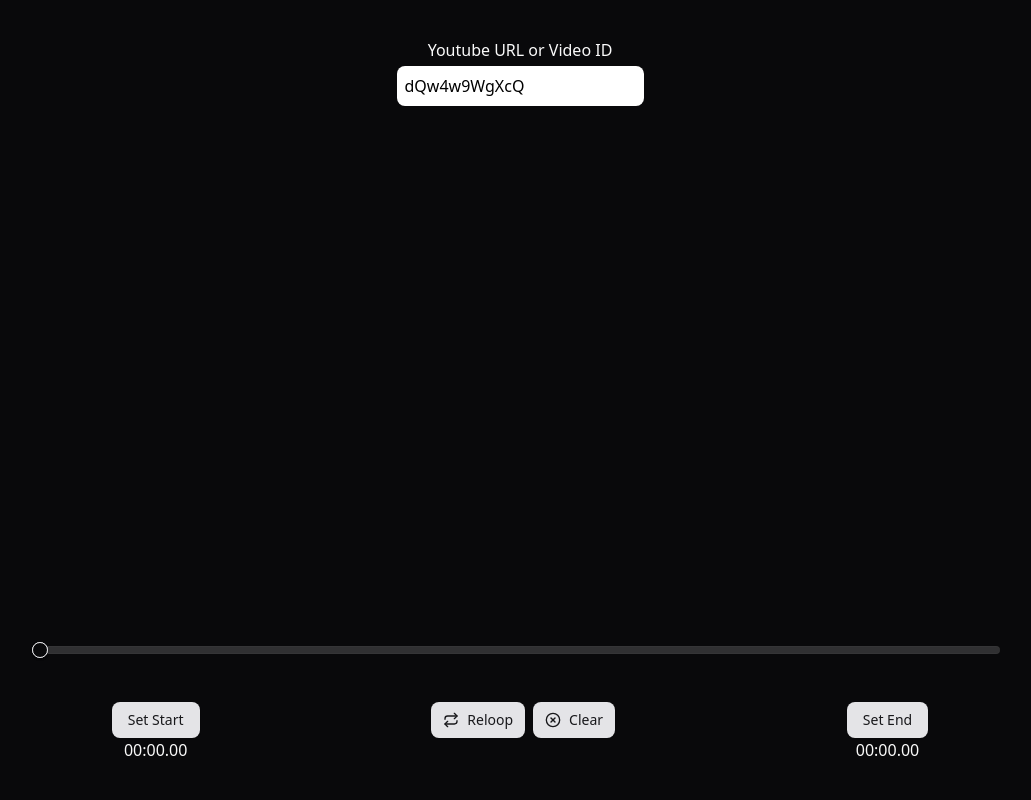
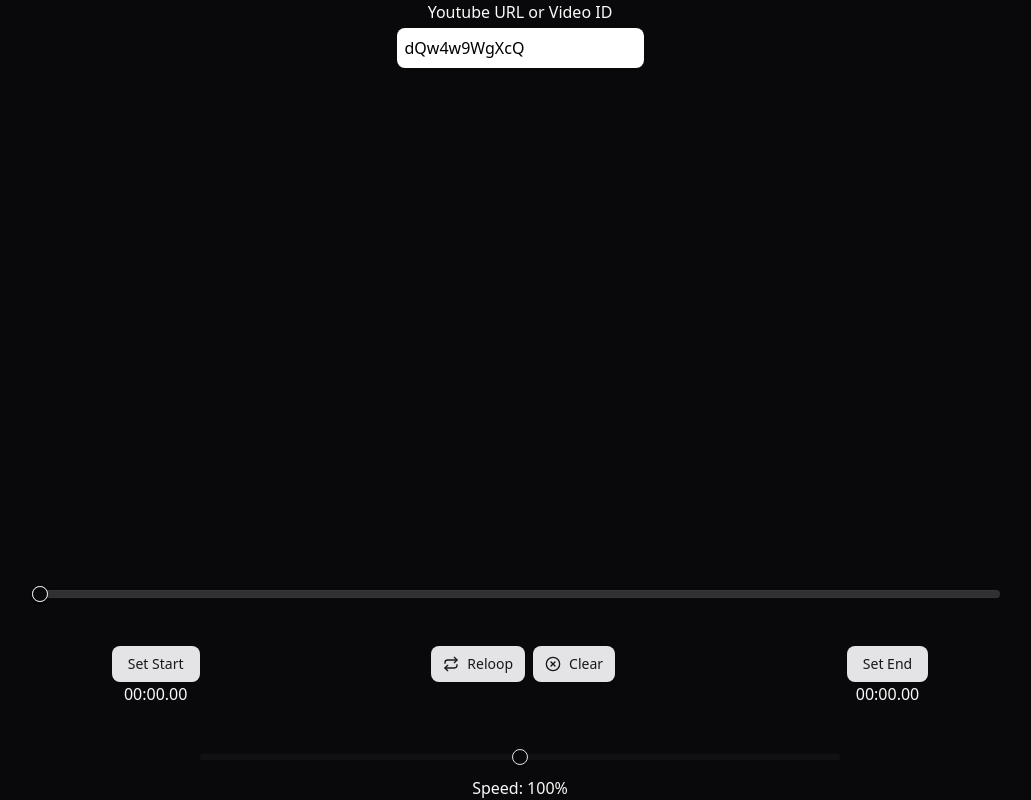
Before and after one commit to Beatheru/loopio, a Next.js app: page / in a window 1280 px wide. Shown: the whole page, without its empty margins (120-1151 px from the left). Built offline with nearby package versions, Linux system fonts and the light colour scheme.

Commit message:
Add speed changer

```diff
--- a/app/page.tsx
+++ b/app/page.tsx
@@ -19,6 +19,7 @@ const Home = () => {
   const [videoDuration, setVideoDuration] = useState(0);
   const [progress, setProgress] = useState(0);
   const [inputError, setInputError] = useState<string>("");
+  const [speed, setSpeed] = useState(1.0);
 
   const playerRef = useRef<YouTubePlayer | null>(null);
   const animationRef = useRef<number>(0);
@@ -80,13 +81,6 @@ const Home = () => {
     setInputError("Invalid Youtube URL or Video ID");
   };
 
-  const onSliderValueChange = (value: number[]) => {
-    setStart(value[0]);
-    setEnd(value[1]);
-
-    console.debug(value);
-  };
-
   const checkLoop = () => {
     if (playerRef.current) {
       const currentTime = playerRef.current.getCurrentTime();
@@ -117,6 +111,12 @@ const Home = () => {
     endRef.current = end;
   }, [end]);
 
+  useEffect(() => {
+    if (playerRef.current) {
+      playerRef.current.setPlaybackRate(speed);
+    }
+  }, [speed]);
+
   return (
     <div className="flex h-screen flex-col items-center justify-center gap-2">
       <div className="flex flex-col items-center gap-1">
@@ -144,8 +144,14 @@ const Home = () => {
           max={videoDuration}
           step={1}
           minStepsBetweenThumbs={1}
-          onValueChange={onSliderValueChange}
+          onValueChange={(value: number[]) => {
+            setStart(value[0]);
+            setEnd(value[1]);
+
+            console.debug("Start and end:", value);
+          }}
           className="absolute z-10"
+          tooltipFormat={formatSeconds}
         />
 
         <Progress value={progress} className="h-2" />
@@ -198,6 +204,20 @@ const Home = () => {
           <div>{formatSeconds(end)}</div>
         </div>
       </div>
+
+      <div className="mt-10 flex w-1/2 flex-col items-center gap-4">
+        <Slider
+          value={[speed]}
+          max={2}
+          step={0.05}
+          onValueChange={(value: number[]) => {
+            setSpeed(value[0]);
+
+            console.debug("Speed:", value);
+          }}
+        />
+        <div>Speed: {Math.round(speed * 100)}%</div>
+      </div>
     </div>
   );
 };
```
